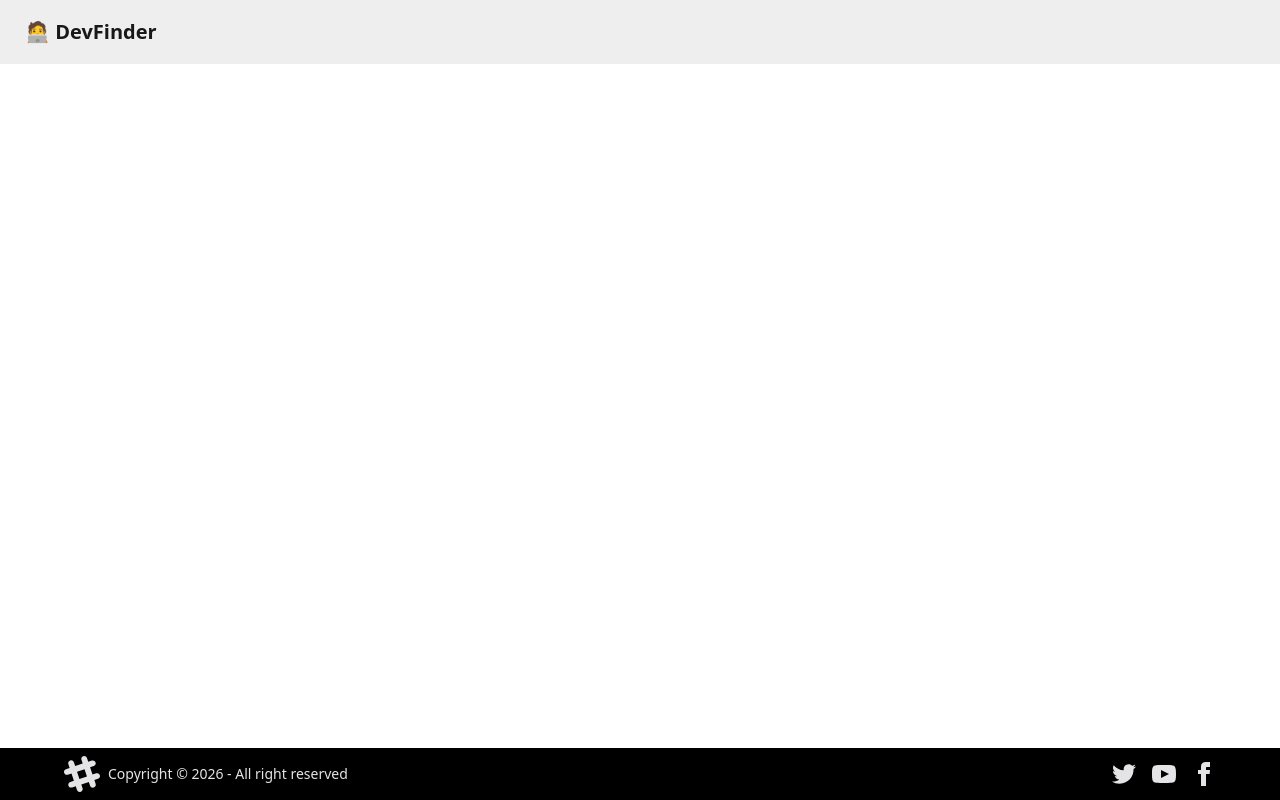
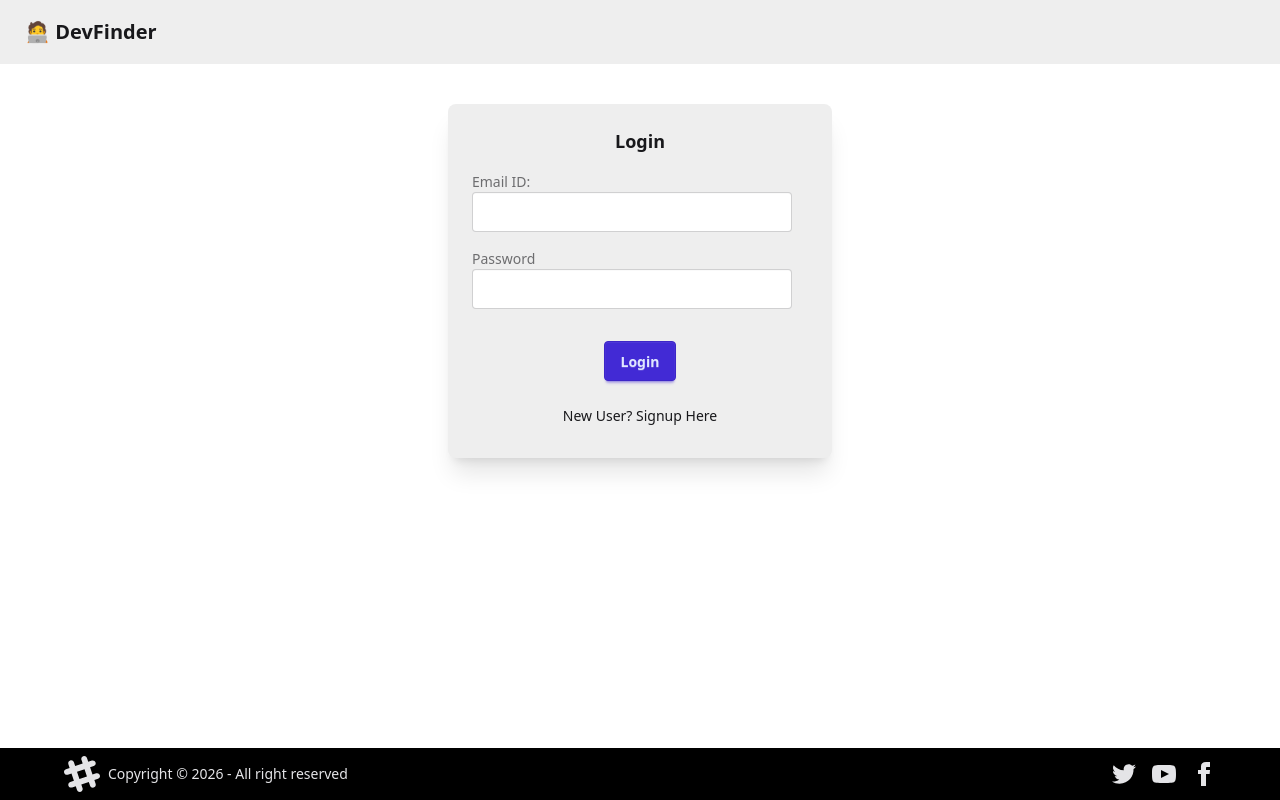
Before and after one commit to Saha-7/DevFinder-UI, a React (Vite) app: page / in a window 1280 px wide. Built offline with nearby package versions, Linux system fonts and the light colour scheme.

Commit message:
INVALID nesting

```diff
--- a/src/App.jsx
+++ b/src/App.jsx
@@ -19,6 +19,7 @@ function App() {
     <BrowserRouter basename="/">
     <Routes>
       <Route path="/" element={<Body />}>
+      <Route index element={<Login/>}/>
         <Route path="/login" element={<Login />} />
         <Route path="/" element={<Feed/>}/>
         <Route path="/profile" element={<Profile />} />
```
